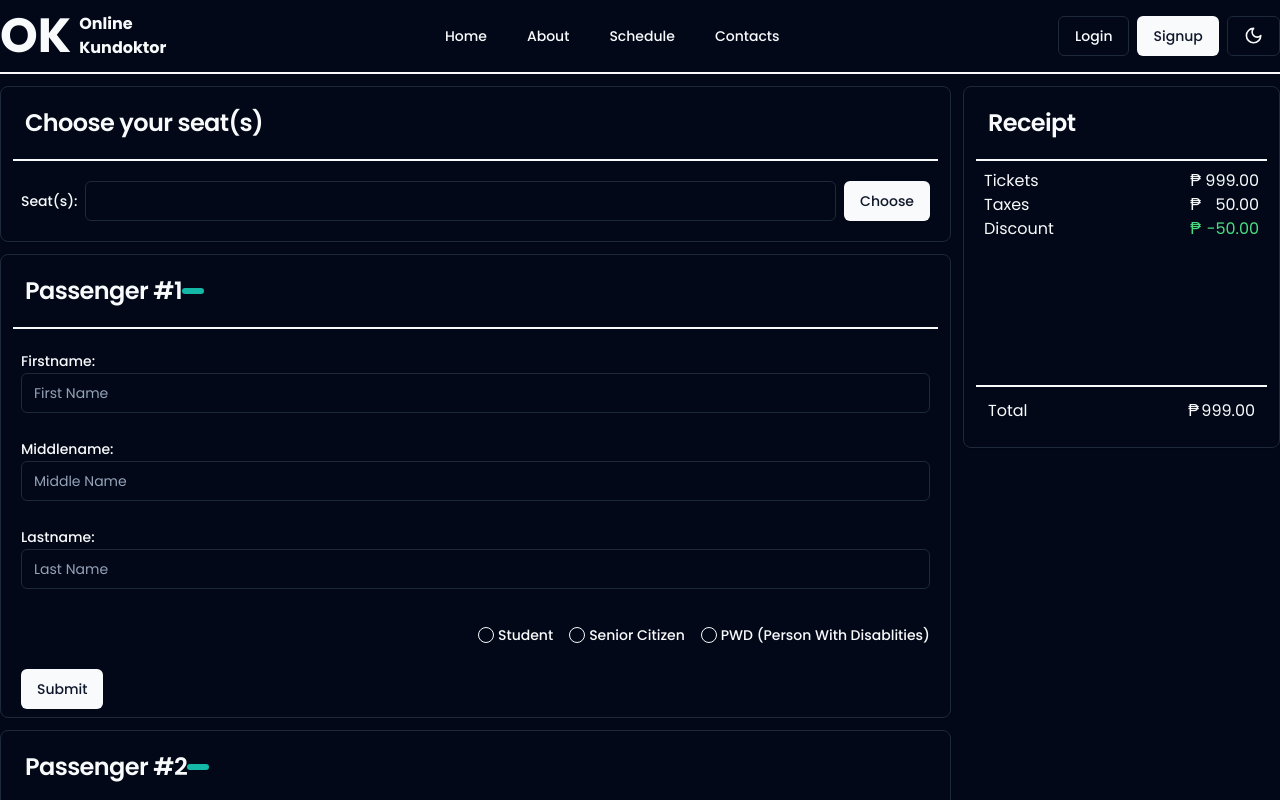
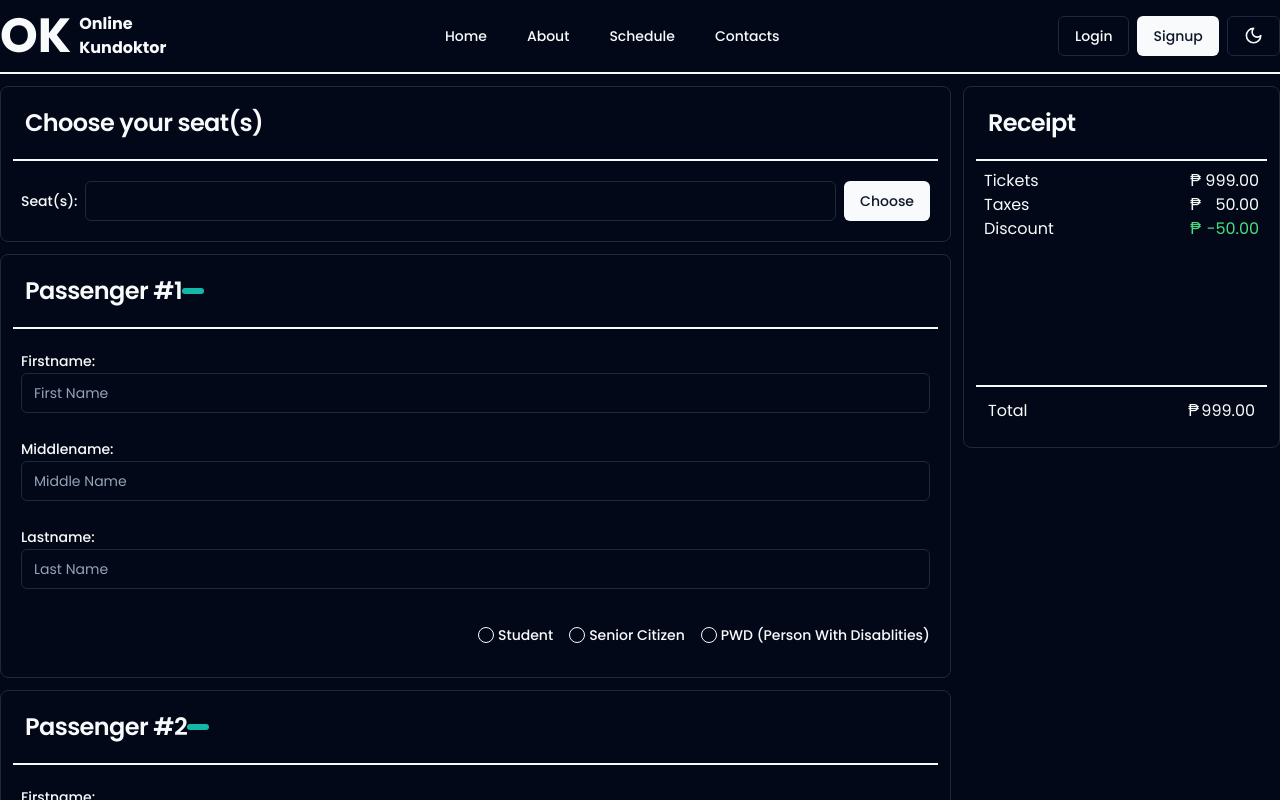
Before and after one commit to raigrc/ICPOK-OnlineKundoktor, a React (Vite) app: page /passenger-info in a window 1280 px wide. Shown: the top 800 px of the page. Built offline with nearby package versions, Linux system fonts and the light colour scheme.

Commit message:
create passenger information page | add necessary components

```diff
--- a/src/pages/PassengersInfo.tsx
+++ b/src/pages/PassengersInfo.tsx
@@ -63,7 +63,6 @@ const PassengersInfo = (props: Props) => {
       middlename1: "",
       lastname1: "",
       discounts1: "None",
-
     },
   });
 
@@ -217,7 +216,6 @@ const PassengersInfo = (props: Props) => {
                         </FormItem>
                       )}
                     />
-                    <Button type="submit">Submit</Button>
                   </form>
                 </Form>
               </CardContent>
```
